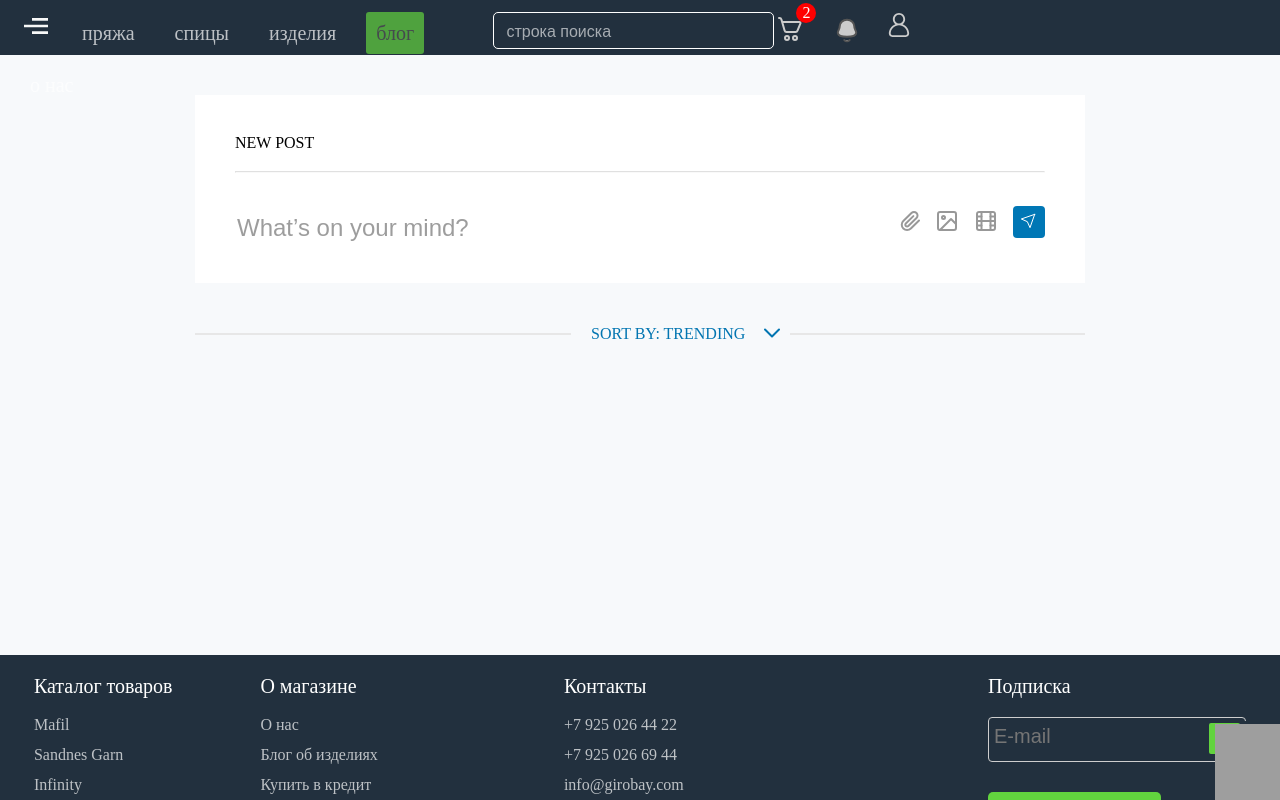
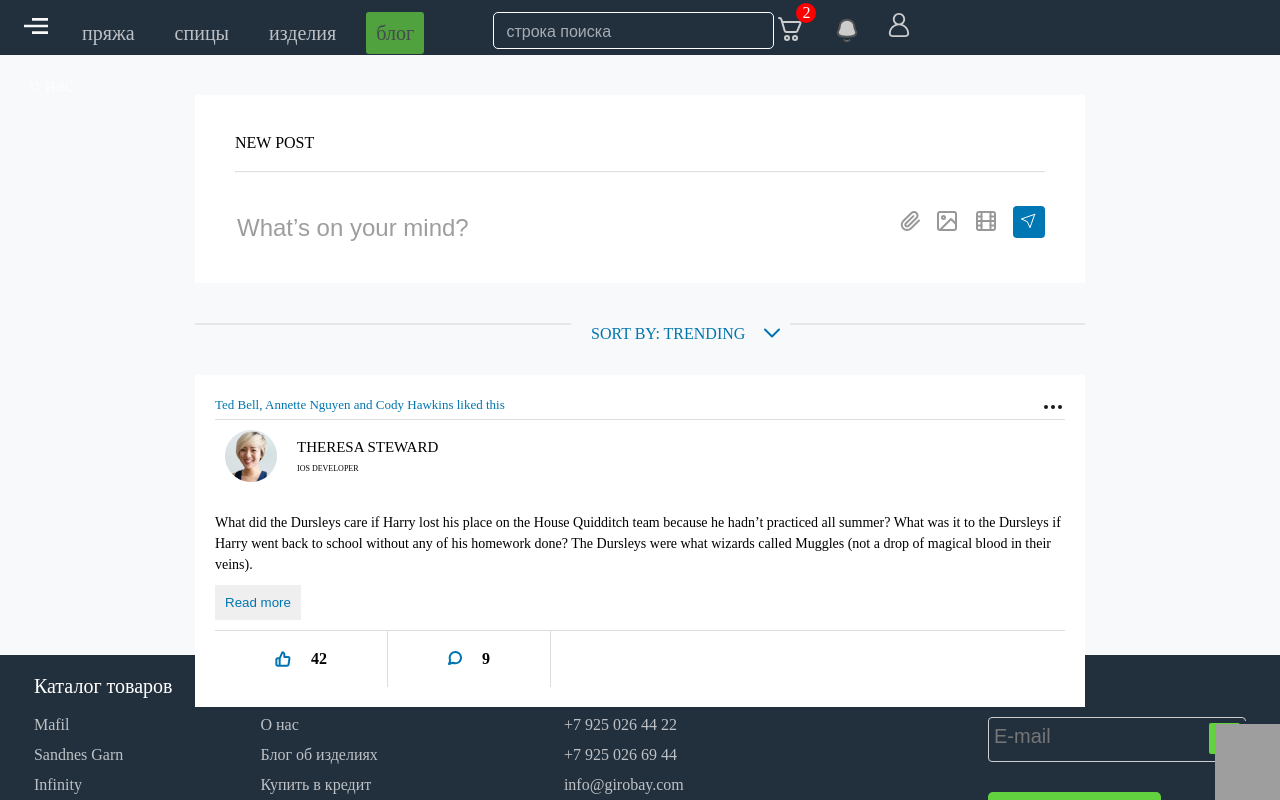
Before and after one commit to NikolayN-ru/store-project, a React (Create React App) app: page /blog in a window 1280 px wide. Shown: the top 800 px of the page. Built offline with nearby package versions, Linux system fonts and the light colour scheme; grey boxes are pictures that could not be loaded.

Commit message:
blog-post-item

```diff
--- a/src/App.tsx
+++ b/src/App.tsx
@@ -9,6 +9,7 @@ import Blog from './pages/Blog/Blog';
 import Needles from './pages/Needles/Needles';
 import Product from './pages/Product/Product';
 import Wares from './pages/Wares/Wares';
+import Person from './pages/Person/Person';
 
 function App() {
   return (
@@ -22,6 +23,7 @@ function App() {
         <Route path="/product" element={<Wares />} />
         <Route path="/" element={<Main />} />
         <Route path="/item/:itemId" element={<Product />} />
+        <Route path="/login" element={<Person />} />
       </Routes>
       <Footer />
     </Router>
--- /dev/null
+++ b/src/components/BlogPost/BlogPost.styled.ts
@@ -0,0 +1,108 @@
+import styled from 'styled-components';
+
+export const BlogPostWrapper = styled('div')`
+& {
+    margin-top: 50px;
+    background-color: #fff;
+    width: min(850px);
+    padding: 20px;
+}
+`
+
+export const TitleWrapper = styled('div')`
+& {
+    display: flex;
+    justify-content: space-between;
+    border-bottom: 1px solid #ddd;
+}
+`
+
+export const TitlePost = styled('div')`
+& {
+    color: #0275B1;
+    font-size: 13px;
+    line-height: 150%;
+}
+`
+
+export const DescriptionPostWrapper = styled('div')`
+& {
+    display: flex;
+}
+`
+
+export const PersonImage = styled('img')`
+& {
+    margin: 10px;
+}
+`
+
+export const PersonName = styled('div')`
+& {
+    margin-top: 20px;
+    margin-left: 10px;
+    font-size: 15px;
+    text-transform: uppercase;
+}
+`
+
+export const PersonLabel = styled('div')`
+& {
+    margin-top: 10px;
+    font-size: 8px;
+
+}
+`
+
+
+export const MainText = styled('div')`
+& {
+    margin-top: 20px;
+    font-size: 14px;
+line-height: 150%;
+}
+`
+
+export const MainButton = styled('button')`
+& {
+    margin: 10px;
+    margin-left: 0;
+    padding: 10px;
+    border: none;
+    color: #0275B1;
+    cursor: pointer;
+}
+&:hover {
+    opacity: 0.7;
+}
+&:active {
+    opacity: 0.3;
+}
+`
+
+export const Links = styled('div')`
+& {
+    border-top: 1px solid #ddd;
+    /* padding: 10px; */
+    display: flex;
+}
+`
+
+export const LinksWrapper = styled('div')`
+& {
+    font-weight: bold;
+    display: flex;
+    gap: 20px;
+    margin-left: 40px;
+    padding: 20px;
+    padding-right: 60px;
+    border-right: 1px solid #ddd;
+}
+`
+
+
+export const a = styled('div')`
+& {
+
+}
+`
--- /dev/null
+++ b/src/components/BlogPost/BlogPost.tsx
@@ -0,0 +1,41 @@
+import React, { FC } from "react"
+import More from "../Icons/More";
+import { BlogPostWrapper, DescriptionPostWrapper, Links, LinksWrapper, MainButton, MainText, PersonImage, PersonLabel, PersonName, TitlePost, TitleWrapper } from "./BlogPost.styled";
+import Person from '../../assets/person.png';
+import LikeOk from "../Icons/LikeOk";
+import Message from "../Icons/Message";
+
+const BlogPost: FC = () => {
+    return (
+        <BlogPostWrapper>
+            <TitleWrapper>
+                <TitlePost>
+                    Ted Bell, Annette Nguyen and Cody Hawkins liked this
+                </TitlePost>
+                <More />
+            </TitleWrapper>
+            <DescriptionPostWrapper>
+                <PersonImage src={Person} />
+                <PersonName>
+                    Theresa Steward
+                    <PersonLabel>iOS developer</PersonLabel>
+                </PersonName>
+            </DescriptionPostWrapper>
+            <MainText>
+            What did the Dursleys care if Harry lost his place on the House Quidditch team because he hadn’t practiced all summer? What was it to the Dursleys if Harry went back to school without any of his homework done? The Dursleys were what wizards called Muggles (not a drop of magical blood in their veins).
+            </MainText>
+            <MainButton>
+                Read more
+            </MainButton>
+            <Links>
+                <LinksWrapper>
+                <LikeOk /> 42
+                </LinksWrapper>
+                <LinksWrapper>
+                <Message /> 9
+                </LinksWrapper>
+            </Links>
+        </BlogPostWrapper>
+    )
+}
+export default BlogPost;
--- a/src/components/Icons/Icons.tsx
+++ b/src/components/Icons/Icons.tsx
@@ -5,6 +5,7 @@ import notification from '../../assets/notification.svg';
 import user from '../../assets/user.svg';
 import { CartIcon } from './Cart';
 import { BooleanLocale } from 'yup/lib/locale';
+import { Link } from 'react-router-dom';
 
 
 const CartIcoTotalNUmber: number = 2;
@@ -44,7 +45,9 @@ const Icons: FC = () => {
                 <IcoItem src={user} />
                 <UserIcomenu disp={isToggled}>
                     <UserIcomenuText>
-                        Login /
+                        <Link to='/login'>
+                            Login /
+                        </Link>
                     </UserIcomenuText>
                     <UserIcomenuText>
                         / signUp
--- /dev/null
+++ b/src/components/Icons/LikeOk.tsx
@@ -0,0 +1,11 @@
+import React, { FC } from "react"
+
+const LikeOk: FC = () => {
+    return (
+        <svg width="16" height="16" viewBox="0 0 16 16" fill="none" xmlns="http://www.w3.org/2000/svg">
+            <path d="M4.66665 14.6667H2.66665C2.31302 14.6667 1.97389 14.5262 1.72384 14.2762C1.47379 14.0261 1.33331 13.687 1.33331 13.3333V8.66668C1.33331 8.31306 1.47379 7.97392 1.72384 7.72387C1.97389 7.47382 2.31302 7.33334 2.66665 7.33334H4.66665M9.33331 6.00001V3.33334C9.33331 2.80291 9.1226 2.2942 8.74753 1.91913C8.37245 1.54406 7.86375 1.33334 7.33331 1.33334L4.66665 7.33334V14.6667H12.1866C12.5082 14.6703 12.8202 14.5576 13.0653 14.3493C13.3103 14.1411 13.4718 13.8513 13.52 13.5333L14.44 7.53334C14.469 7.34225 14.4561 7.14713 14.4022 6.96151C14.3483 6.77589 14.2547 6.60421 14.1279 6.45835C14.0011 6.3125 13.844 6.19596 13.6677 6.11682C13.4914 6.03768 13.2999 5.99782 13.1066 6.00001H9.33331Z" stroke="#0275B1" stroke-width="2" stroke-linecap="round" stroke-linejoin="round" />
+        </svg>
+
+    )
+}
+export default LikeOk;
--- /dev/null
+++ b/src/components/Icons/Message.tsx
@@ -0,0 +1,11 @@
+import React, { FC } from "react"
+
+const Message: FC = () => {
+    return (
+        <svg width="14" height="14" viewBox="0 0 14 14" fill="none" xmlns="http://www.w3.org/2000/svg">
+            <path d="M13 6.66666C13.0023 7.54657 12.7967 8.41458 12.4 9.19999C11.9296 10.1412 11.2065 10.9328 10.3116 11.4862C9.41677 12.0396 8.3855 12.3329 7.33333 12.3333C6.45342 12.3356 5.58541 12.13 4.8 11.7333L1 13L2.26667 9.19999C1.86995 8.41458 1.66437 7.54657 1.66667 6.66666C1.66707 5.61449 1.96041 4.58322 2.51381 3.68836C3.06722 2.79349 3.85884 2.07037 4.8 1.59999C5.58541 1.20328 6.45342 0.997694 7.33333 0.999988H7.66667C9.05623 1.07665 10.3687 1.66316 11.3528 2.64723C12.3368 3.63129 12.9233 4.94376 13 6.33332V6.66666Z" stroke="#0275B1" stroke-width="2" stroke-linecap="round" stroke-linejoin="round" />
+        </svg>
+
+    )
+}
+export default Message;
--- /dev/null
+++ b/src/components/Icons/More.tsx
@@ -0,0 +1,14 @@
+import React, { FC } from "react"
+
+const MoreIco: FC = () => {
+    return (
+        <svg width="24" height="24" viewBox="0 0 24 24" fill="none" xmlns="http://www.w3.org/2000/svg">
+            <path d="M12 13C12.5523 13 13 12.5523 13 12C13 11.4477 12.5523 11 12 11C11.4477 11 11 11.4477 11 12C11 12.5523 11.4477 13 12 13Z" stroke="#181818" stroke-width="2" stroke-linecap="round" stroke-linejoin="round" />
+            <path d="M19 13C19.5523 13 20 12.5523 20 12C20 11.4477 19.5523 11 19 11C18.4477 11 18 11.4477 18 12C18 12.5523 18.4477 13 19 13Z" stroke="#181818" stroke-width="2" stroke-linecap="round" stroke-linejoin="round" />
+            <path d="M5 13C5.55228 13 6 12.5523 6 12C6 11.4477 5.55228 11 5 11C4.44772 11 4 11.4477 4 12C4 12.5523 4.44772 13 5 13Z" stroke="#181818" stroke-width="2" stroke-linecap="round" stroke-linejoin="round" />
+        </svg>
+
+
+    )
+}
+export default MoreIco;
--- a/src/pages/Blog/Blog.tsx
+++ b/src/pages/Blog/Blog.tsx
@@ -1,11 +1,7 @@
 import React, { FC } from "react"
+import BlogPost from "../../components/BlogPost/BlogPost";
 import ArrowFilterBlog from "../../components/Icons/ArrowFilterBlog";
-import ArrowIco from "../../components/Icons/ArrowIco";
-import Clip from "../../components/Icons/Clip";
-import FilmIco from "../../components/Icons/FilmIco";
-import ImageIco from "../../components/Icons/ImageIco";
 import NewPost from "../../components/NewPost/NewPost";
-import { ButtonAppruve, HrBlog, IconsBlog, IcoWrapper, InputBlock, InputBlogWrapper, NewPostWrapper, TitleBlog } from "../../components/NewPost/NewPost.styled";
 import { ArrowFilterBlogWrapper, BlogFilter, BlogFilterDescription, BlogWrapper } from "./Blog.styled";
 
 const Blog: FC = () => {
@@ -20,6 +16,7 @@ const Blog: FC = () => {
                     </ArrowFilterBlogWrapper>
                 </BlogFilterDescription>
             </BlogFilter>
+            <BlogPost/>
         </BlogWrapper>
     )
 }
--- /dev/null
+++ b/src/pages/Person/Person.styled.ts
@@ -0,0 +1,36 @@
+import styled from 'styled-components';
+
+export const PersonWrapper = styled('div')`
+& {
+    margin-top: 50px;
+    background-color: #fff;
+    width: min(850px);
+    padding: 20px;
+}
+`
+
+export const Line = styled('div')`
+& {
+    background-color: red;
+    width: 600px;
+    height: 20px;
+    display: grid;
+    grid-template-columns: 1fr 1fr;
+}
+`
+
+export const Block1 = styled('div')`
+& {
+    background-color: green;
+    width: 80%;
+    height: 20px;
+}
+`
+
+export const Block2 = styled('div')`
+& {
+    background-color: blue;
+width: 110%;
+height: 20px;
+}
+`
--- /dev/null
+++ b/src/pages/Person/Person.tsx
@@ -0,0 +1,22 @@
+import React, { FC } from 'react';
+import { Block1, Block2, Line, PersonWrapper } from './Person.styled';
+
+const Person: FC = () => {
+
+    return (
+        <PersonWrapper>
+            Person-Page
+
+            metrics
+
+            <Line>
+                <Block1>1111</Block1>
+                <Block2>2222</Block2>
+            </Line>
+
+            <button onClick={() => { }}>+</button>
+            <button onClick={() => { }}>-</button>
+        </PersonWrapper>
+    )
+}
+export default Person;
```
Also changed, not shown: src/assets/person.png (added).
